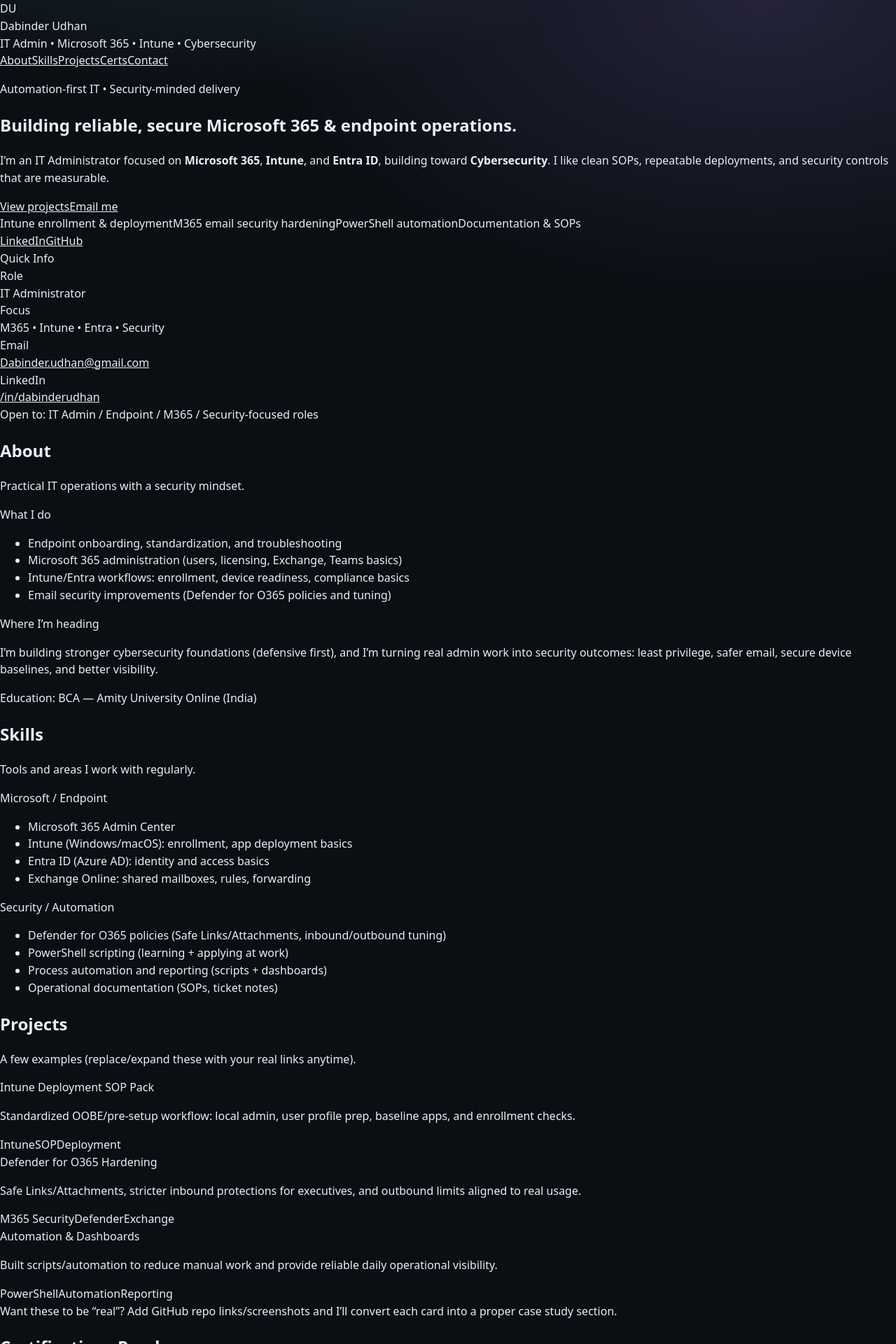
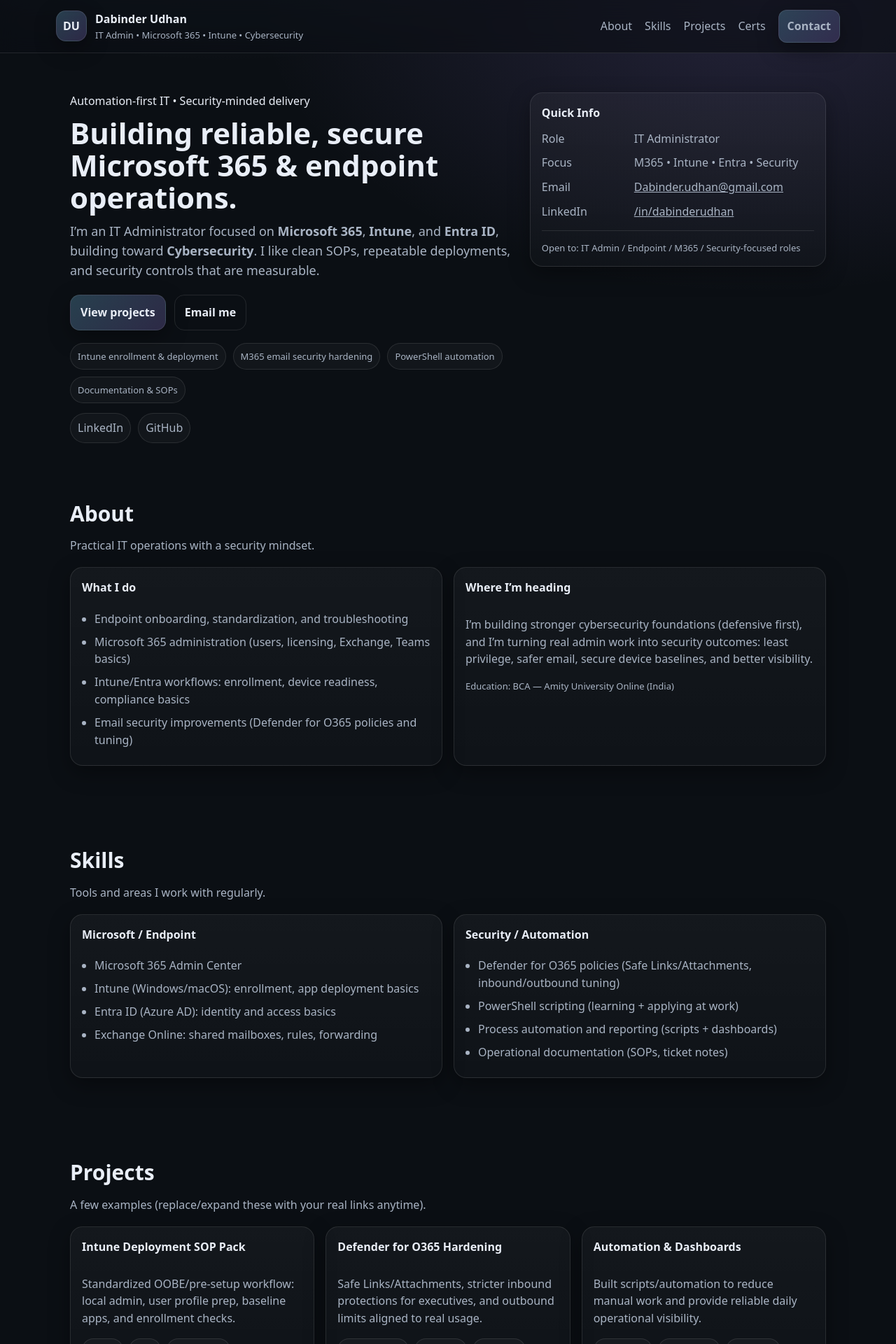
Before and after one commit to dabinderudhan/my-portfolio, a React (Create React App) app: page / in a window 1280 px wide. Shown: the top 1920 px of the page at 70% size. Built offline with nearby package versions, Linux system fonts and the light colour scheme.

Commit message:
Update App.css

```diff
--- a/src/App.css
+++ b/src/App.css
@@ -1,38 +1,172 @@
-.App {
-  text-align: center;
+.container{max-width:1120px;margin:0 auto;padding:0 20px}
+.muted{color:var(--muted)}
+.small{font-size:13px}
+
+.header{
+  position:sticky;top:0;z-index:50;
+  backdrop-filter: blur(14px);
+  background: rgba(11,15,20,.65);
+  border-bottom:1px solid var(--line);
+}
+.header__inner{
+  display:flex;align-items:center;justify-content:space-between;
+  padding:14px 0;
 }
 
-.App-logo {
-  height: 40vmin;
-  pointer-events: none;
+.brand{display:flex;gap:12px;align-items:center}
+.brand__mark{
+  width:44px;height:44px;border-radius:14px;
+  display:grid;place-items:center;
+  background: linear-gradient(135deg, rgba(125,211,252,.25), rgba(167,139,250,.22));
+  border:1px solid var(--line);
+  box-shadow: var(--shadow);
+  font-weight:800;
+}
+.brand__name{font-weight:800}
+.brand__tag{font-size:13px;color:var(--muted)}
+
+.nav{display:flex;gap:18px;align-items:center}
+.nav a{color:var(--muted);text-decoration:none}
+.nav a:hover{color:var(--text)}
+
+.btn{
+  display:inline-flex;align-items:center;justify-content:center;
+  padding:12px 14px;
+  border-radius:14px;
+  background: linear-gradient(135deg, rgba(125,211,252,.25), rgba(167,139,250,.22));
+  border:1px solid var(--line);
+  box-shadow: var(--shadow);
+  text-decoration:none;
+  font-weight:700;
+}
+.btn--ghost{background: transparent; box-shadow:none;}
+.btn--small{padding:10px 12px;border-radius:12px}
+
+.hero{padding:56px 0 22px}
+.hero__inner{display:grid;grid-template-columns: 1.2fr .8fr;gap:22px;align-items:start}
+.kicker{margin:0 0 10px}
+h1{font-size:42px;line-height:1.1;margin:0 0 12px}
+.lead{font-size:18px;color:var(--muted);margin:0 0 20px}
+.cta{display:flex;gap:12px;flex-wrap:wrap;margin-bottom:18px}
+
+.badges{display:flex;flex-wrap:wrap;gap:10px;margin:0 0 14px}
+.badge{
+  font-size:13px;color:var(--muted);
+  padding:8px 10px;border:1px solid var(--line);border-radius:999px;
+  background: rgba(255,255,255,.03);
 }
 
-@media (prefers-reduced-motion: no-preference) {
-  .App-logo {
-    animation: App-logo-spin infinite 20s linear;
-  }
+.linksRow{display:flex;gap:10px;flex-wrap:wrap}
+.linkChip{
+  padding:8px 10px;border-radius:999px;
+  border:1px solid var(--line);
+  background: rgba(255,255,255,.03);
+  text-decoration:none;
+  color:var(--muted);
+}
+.linkChip:hover{color:var(--text)}
+
+.section{padding:56px 0}
+.section__head h2{margin:0 0 10px;font-size:30px}
+.section__head p{margin:0;max-width:70ch}
+
+.grid{display:grid;gap:16px;margin-top:18px}
+.grid--2{grid-template-columns: repeat(2, minmax(0,1fr))}
+.grid--3{grid-template-columns: repeat(3, minmax(0,1fr))}
+
+.card{
+  background: linear-gradient(180deg, rgba(255,255,255,.04), rgba(255,255,255,.02));
+  border:1px solid var(--line);
+  border-radius: var(--radius);
+  box-shadow: var(--shadow);
+}
+.card__title{padding:16px 16px 0;font-weight:800}
+.card__content{padding:12px 16px 16px;color:var(--muted)}
+.divider{height:1px;background:var(--line);margin:14px 0}
+
+.kv{display:grid;grid-template-columns: 120px 1fr;gap:10px 12px}
+.kv__k{color:var(--muted)}
+
+.list{margin:0;padding-left:18px}
+.list li{margin:8px 0}
+
+.tags{display:flex;flex-wrap:wrap;gap:8px;margin-top:12px}
+.tag{
+  font-size:12px;
+  padding:6px 10px;border-radius:999px;
+  border:1px solid var(--line);
+  background: rgba(255,255,255,.03);
+  color:var(--muted);
 }
 
-.App-header {
-  background-color: #282c34;
-  min-height: 100vh;
-  display: flex;
-  flex-direction: column;
-  align-items: center;
-  justify-content: center;
-  font-size: calc(10px + 2vmin);
-  color: white;
+.note{
+  margin-top:16px;
+  padding:14px 16px;
+  border:1px dashed var(--line);
+  border-radius: var(--radius);
+  color:var(--muted);
 }
 
-.App-link {
-  color: #61dafb;
+.timeline{margin-top:18px;display:grid;gap:14px}
+.timeline__item{display:grid;grid-template-columns: 16px 1fr;gap:12px}
+.timeline__dot{
+  width:12px;height:12px;border-radius:999px;margin-top:6px;
+  background: linear-gradient(135deg, rgba(125,211,252,.9), rgba(167,139,250,.9));
+}
+.timeline__title{font-weight:800;color:var(--text)}
+
+.footer{margin-top:24px;padding:18px 0;border-top:1px solid var(--line)}
+.footer__inner{display:flex;justify-content:space-between;gap:12px;flex-wrap:wrap}
+
+/* Loading screen */
+.loading{
+  min-height:100vh;
+  display:grid;
+  place-items:center;
+  padding:24px;
+}
+.loading__card{
+  width:min(520px, 100%);
+  padding:26px;
+  border-radius:22px;
+  border:1px solid var(--line);
+  background: linear-gradient(180deg, rgba(255,255,255,.04), rgba(255,255,255,.02));
+  box-shadow: var(--shadow);
+  text-align:center;
+}
+.loading__mark{
+  width:64px;height:64px;border-radius:18px;
+  display:grid;place-items:center;margin:0 auto 14px;
+  background: linear-gradient(135deg, rgba(125,211,252,.25), rgba(167,139,250,.22));
+  border:1px solid var(--line);
+  font-weight:900;font-size:22px;
+}
+.loading__title{font-weight:900;font-size:22px;margin-bottom:4px}
+.loading__subtitle{color:var(--muted);margin-bottom:16px}
+.loading__bar{
+  height:10px;border-radius:999px;
+  border:1px solid var(--line);
+  overflow:hidden;
+  background: rgba(255,255,255,.03);
+}
+.loading__barFill{
+  height:100%;
+  width:60%;
+  border-radius:999px;
+  background: linear-gradient(90deg, rgba(125,211,252,.9), rgba(167,139,250,.9));
+  animation: load 1.0s ease-in-out infinite alternate;
+}
+@keyframes load{
+  from{ transform: translateX(-30%); width:40%; opacity:.75; }
+  to{ transform: translateX(30%); width:70%; opacity:1; }
 }
 
-@keyframes App-logo-spin {
-  from {
-    transform: rotate(0deg);
-  }
-  to {
-    transform: rotate(360deg);
-  }
+@media (max-width: 920px){
+  .hero__inner{grid-template-columns: 1fr}
+  h1{font-size:36px}
+  .grid--3{grid-template-columns: 1fr}
 }
+@media (max-width: 760px){
+  .grid--2{grid-template-columns: 1fr}
+  .nav{gap:12px;flex-wrap:wrap;justify-content:flex-end}
+}
```
